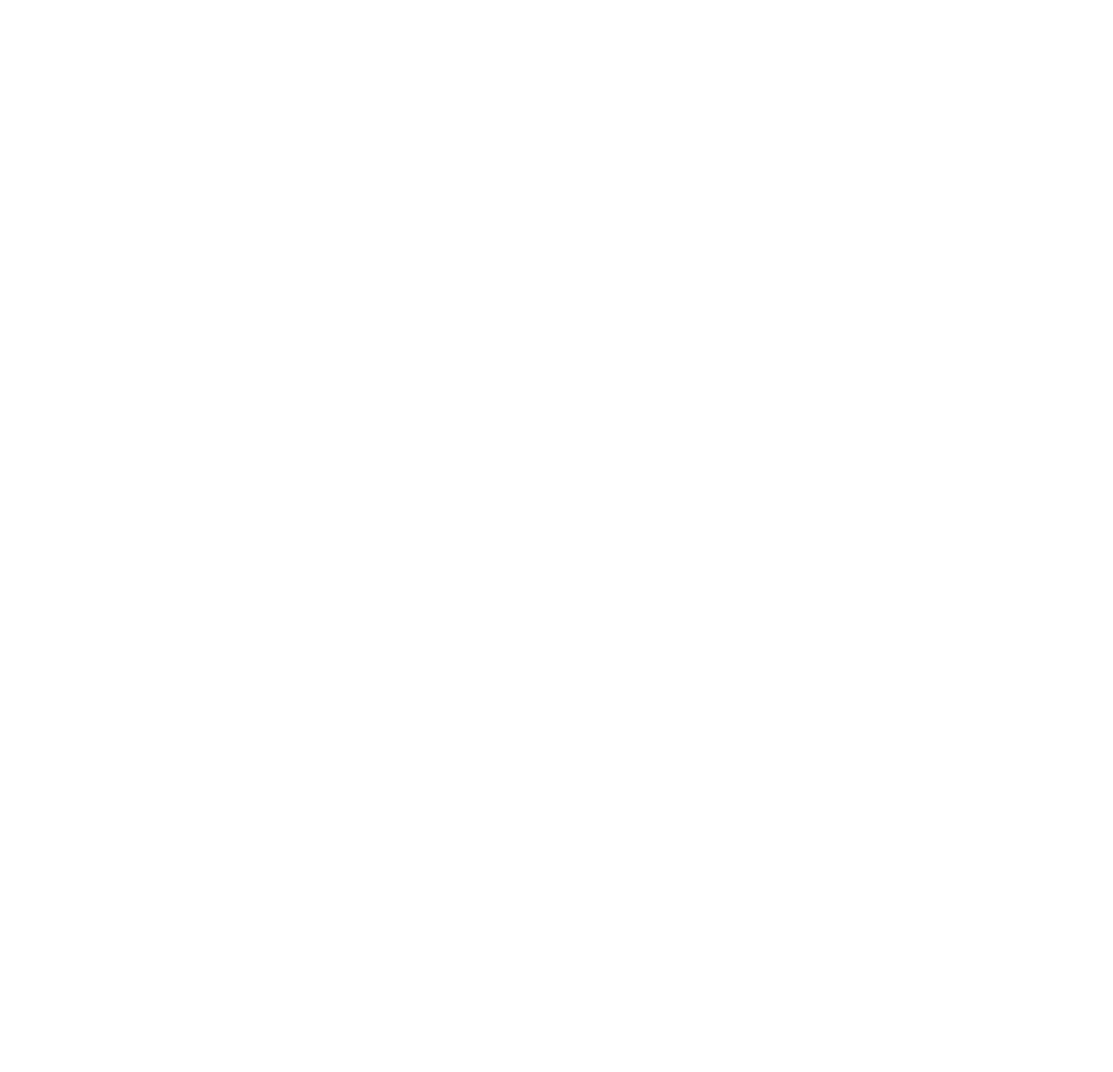
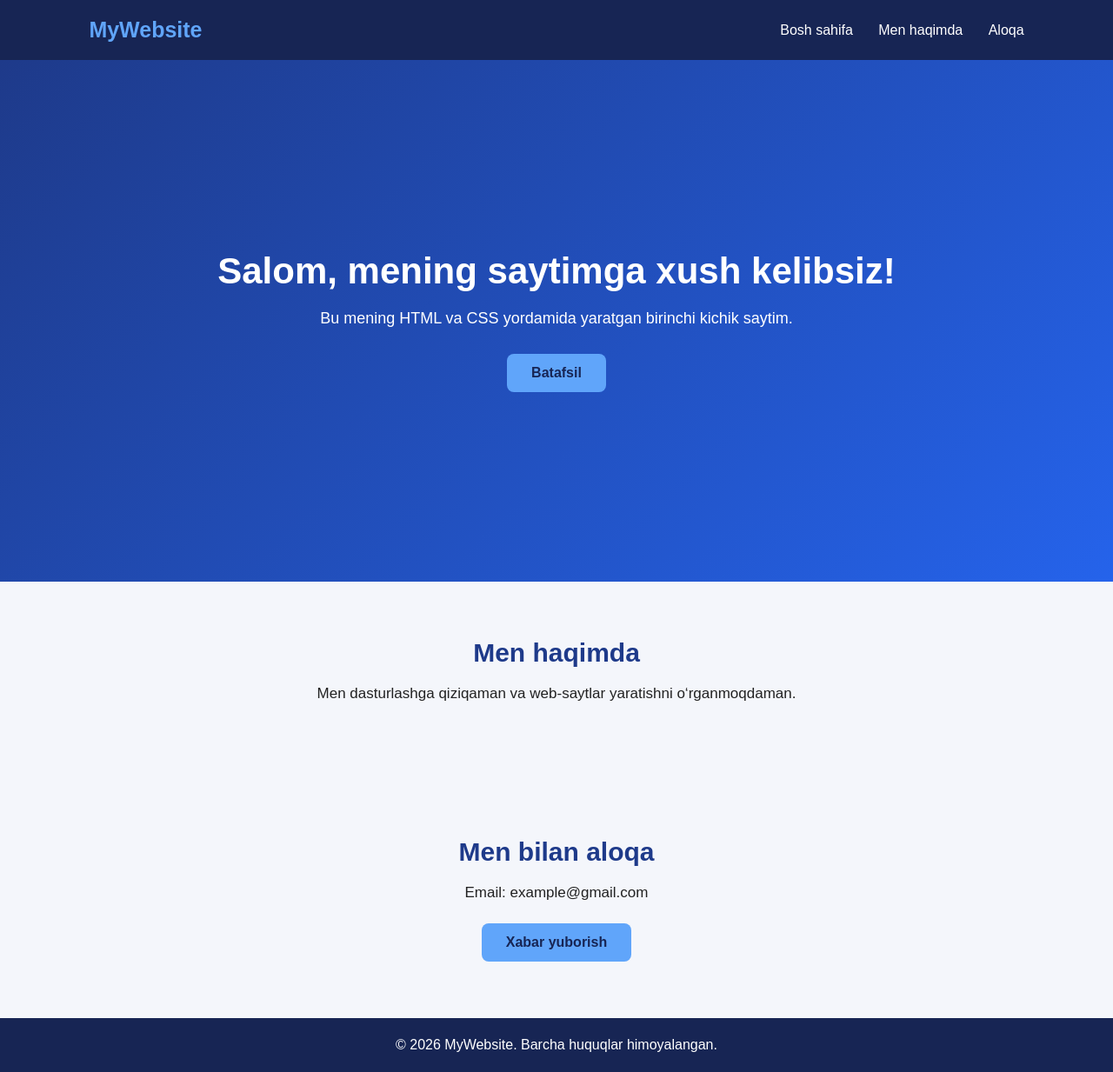
Before and after one commit to diyorbekaminov1999-lgtm/gh-pages-diyorbek, a plain HTML site: page index.html in a window 1280 px wide. Shown: the whole page at 87% size. Before the commit the page ends 800 px from the top, so only its background shows below. Drawn offline with Linux system fonts and the light colour scheme.

Commit message:
worked nav and footer

```diff
--- a/index.html
+++ b/index.html
@@ -1,11 +1,44 @@
 <!DOCTYPE html>
-<html lang="en">
+<html lang="uz">
 <head>
     <meta charset="UTF-8">
     <meta name="viewport" content="width=device-width, initial-scale=1.0">
-    <title>Document</title>
+    <title>Mening Saytim</title>
+    <link rel="stylesheet" href="style.css">
 </head>
 <body>
 
+    <header>
+        <h2 class="logo">MyWebsite</h2>
+        <nav>
+            <a href="#home">Bosh sahifa</a>
+            <a href="#about">Men haqimda</a>
+            <a href="#contact">Aloqa</a>
+        </nav>
+    </header>
+
+    <section id="home" class="hero">
+        <div class="content">
+            <h1>Salom, mening saytimga xush kelibsiz!</h1>
+            <p>Bu mening HTML va CSS yordamida yaratgan birinchi kichik saytim.</p>
+            <a href="#about" class="btn">Batafsil</a>
+        </div>
+    </section>
+
+    <section id="about" class="about">
+        <h2>Men haqimda</h2>
+        <p>Men dasturlashga qiziqaman va web-saytlar yaratishni o‘rganmoqdaman.</p>
+    </section>
+
+    <section id="contact" class="contact">
+        <h2>Men bilan aloqa</h2>
+        <p>Email: example@gmail.com</p>
+        <a href="mailto:example@gmail.com" class="btn">Xabar yuborish</a>
+    </section>
+
+    <footer>
+        <p>© 2026 MyWebsite. Barcha huquqlar himoyalangan.</p>
+    </footer>
+
 </body>
 </html>
--- a/style.css
+++ b/style.css
@@ -0,0 +1,114 @@
+
+* {
+    margin: 0;
+    padding: 0;
+    box-sizing: border-box;
+    font-family: Arial, sans-serif;
+    scroll-behavior: smooth;
+}
+
+body {
+    background: #f4f6fb;
+    color: #222;
+}
+
+header {
+    background: #172554;
+    color: white;
+    padding: 20px 8%;
+    display: flex;
+    justify-content: space-between;
+    align-items: center;
+}
+
+.logo {
+    font-size: 25px;
+    color: #60a5fa;
+}
+
+nav a {
+    color: white;
+    text-decoration: none;
+    margin-left: 25px;
+    transition: 0.3s;
+}
+
+nav a:hover {
+    color: #60a5fa;
+}
+
+.hero {
+    min-height: 75vh;
+    display: flex;
+    justify-content: center;
+    align-items: center;
+    text-align: center;
+    background: linear-gradient(135deg, #1e3a8a, #2563eb);
+    color: white;
+    padding: 30px;
+}
+
+.content h1 {
+    font-size: 42px;
+    margin-bottom: 20px;
+}
+
+.content p {
+    font-size: 18px;
+    margin-bottom: 30px;
+}
+
+.btn {
+    display: inline-block;
+    background: #60a5fa;
+    color: #172554;
+    padding: 13px 28px;
+    border-radius: 8px;
+    text-decoration: none;
+    font-weight: bold;
+    transition: 0.3s;
+}
+
+.btn:hover {
+    background: white;
+    transform: translateY(-3px);
+}
+
+.about, .contact {
+    text-align: center;
+    padding: 65px 20px;
+}
+
+.about h2, .contact h2 {
+    font-size: 30px;
+    margin-bottom: 20px;
+    color: #1e3a8a;
+}
+
+.about p, .contact p {
+    font-size: 17px;
+    margin-bottom: 25px;
+}
+
+footer {
+    background: #172554;
+    color: white;
+    text-align: center;
+    padding: 22px;
+}
+
+@media (max-width: 600px) {
+    header {
+        flex-direction: column;
+        gap: 18px;
+    }
+
+    nav a {
+        margin: 0 7px;
+        font-size: 14px;
+    }
+
+    .content h1 {
+        font-size: 30px;
+    }
+}
```
